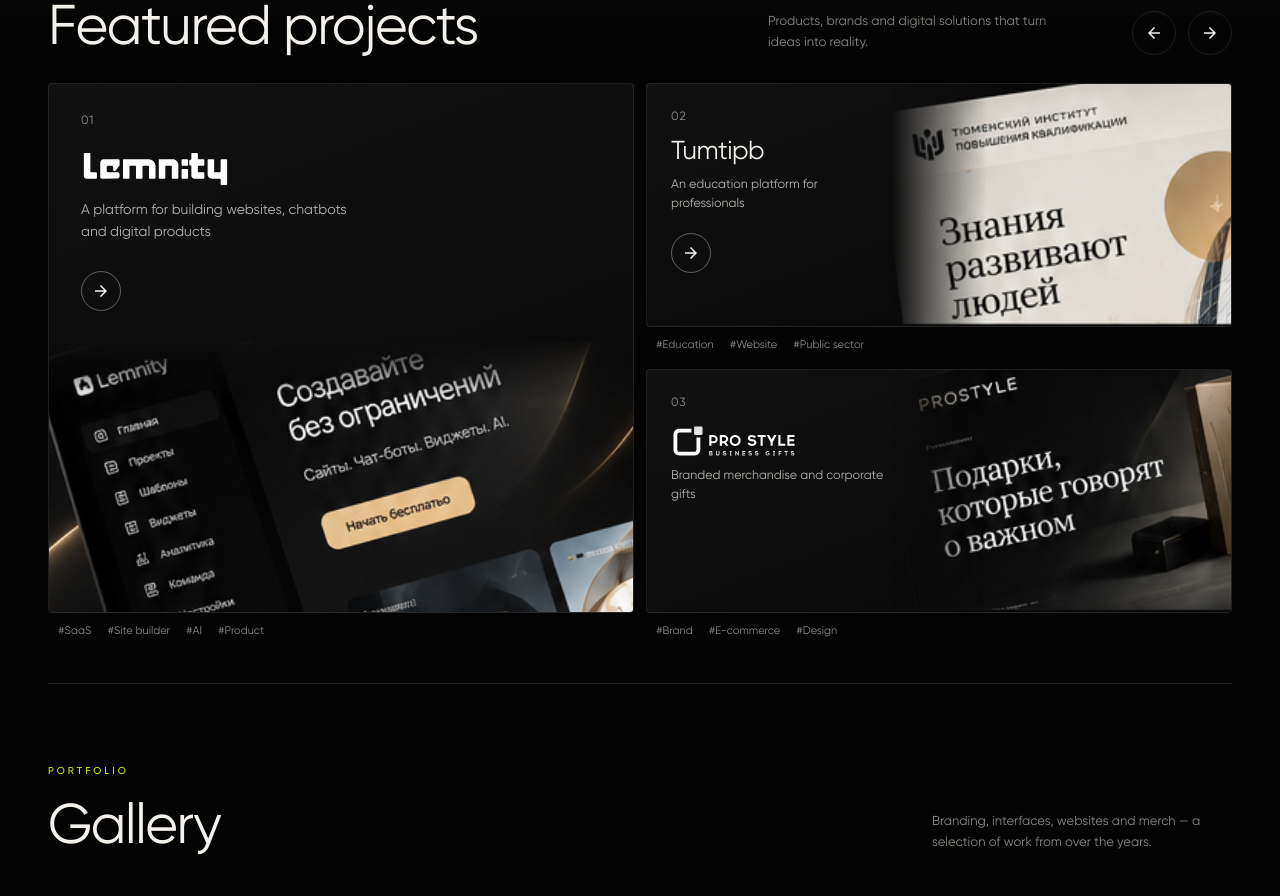
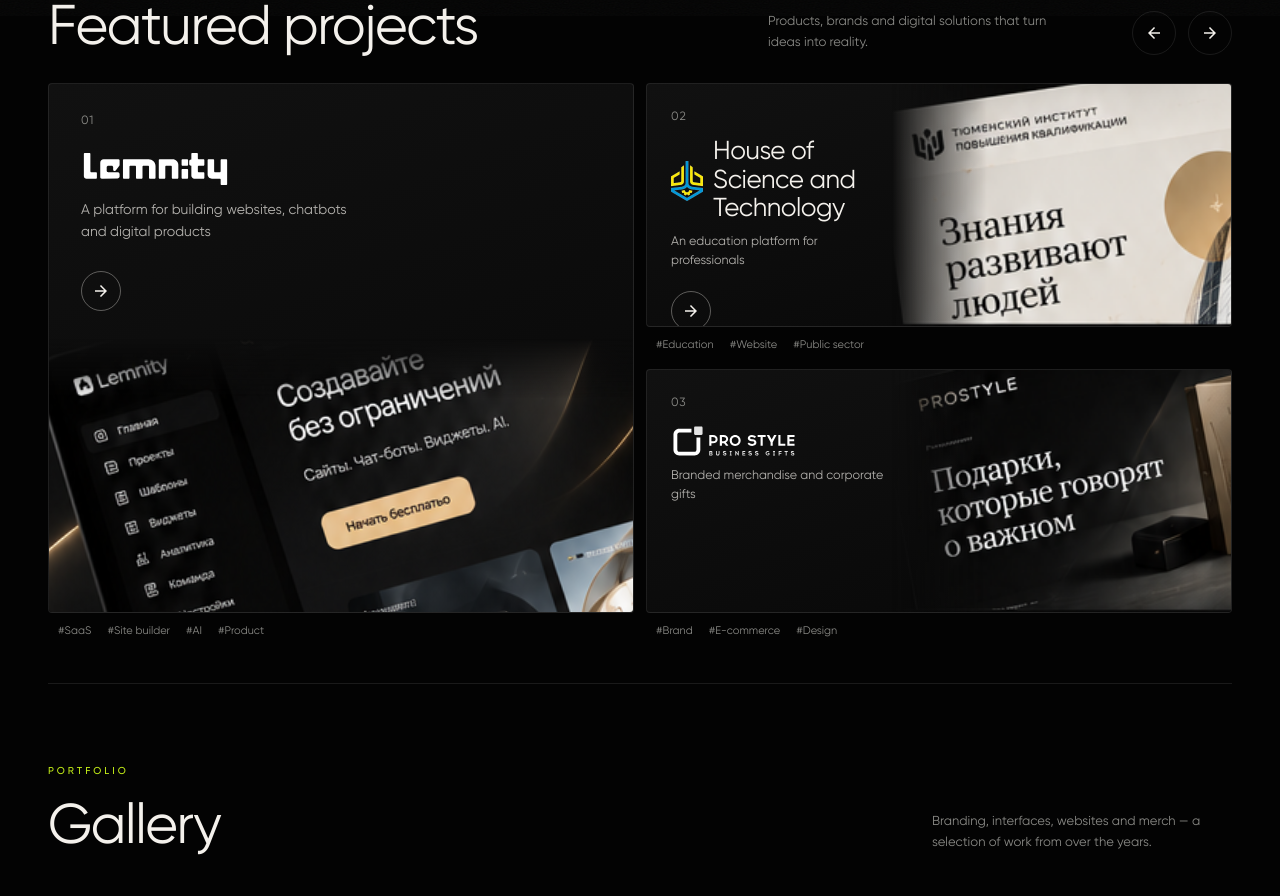
Before and after one commit to lemnity/smkv, a React (Vite) app: page / in a window 1280 px wide. Shown: the part 880-1776 px from the top of the page. Built offline with nearby package versions, Linux system fonts and the light colour scheme.

Commit message:
content: Tumtipb card becomes Дом науки и техники with its logo mark

```diff
--- a/src/components/ProjectCard.tsx
+++ b/src/components/ProjectCard.tsx
@@ -175,7 +175,20 @@ export default function ProjectCard({ project, size }: Props) {
                   mb: large ? 1.5 : 1,
                 }}
               >
-                {project.logo ? (
+                {project.logo?.mark ? (
+                  <Box component="span" sx={{ display: 'flex', alignItems: 'center', gap: large ? 1.75 : 1.25 }}>
+                    <Box
+                      component="img"
+                      src={project.logo.src}
+                      alt=""
+                      width={project.logo.width}
+                      height={project.logo.height}
+                      decoding="async"
+                      sx={{ display: 'block', width: 'auto', height: large ? { xs: 40, md: 48 } : { xs: 34, md: 40 }, flexShrink: 0 }}
+                    />
+                    <span>{project.title}</span>
+                  </Box>
+                ) : project.logo ? (
                   <Box
                     component="img"
                     src={project.logo.src}
--- a/src/data/content.ts
+++ b/src/data/content.ts
@@ -45,8 +45,11 @@ export interface Project {
   image: ProjectImage
   /** External site; omit while the project has no public link (the card shows no arrow). */
   url?: string
-  /** Original logo shown instead of the typed title (white artwork on transparent). */
-  logo?: { src: string; width: number; height: number }
+  /**
+   * Original logo. A wordmark replaces the typed title; `mark: true` (a symbol without
+   * lettering) is shown in its own colours next to the title instead.
+   */
+  logo?: { src: string; width: number; height: number; mark?: boolean }
 }
 
 export type FeedbackTopicId = 'website' | 'brand' | 'product' | 'other'
@@ -72,7 +75,8 @@ const projectBase = {
   tumtipb: {
     id: 'tumtipb',
     number: '02',
-    title: 'Tumtipb',
+    title: 'Дом науки и техники',
+    logo: { src: `${BASE}assets/dom-nauki-mark.webp`, width: 128, height: 160, mark: true },
     image: { src: `${BASE}assets/tumtipb-concept.png`, width: 282, height: 174, crop: { x: 0, y: 4, w: 276, h: 158 }, focus: [0, 0.5] },
     url: 'https://new.tumtipb.ru',
   },
@@ -336,6 +340,7 @@ const en: Content = {
       },
       {
         ...projectBase.tumtipb,
+        title: 'House of Science and Technology',
         description: 'An education platform for professionals',
         tags: ['Education', 'Website', 'Public sector'],
       },
```
Also changed, not shown: public/assets/dom-nauki-mark.webp (added).
